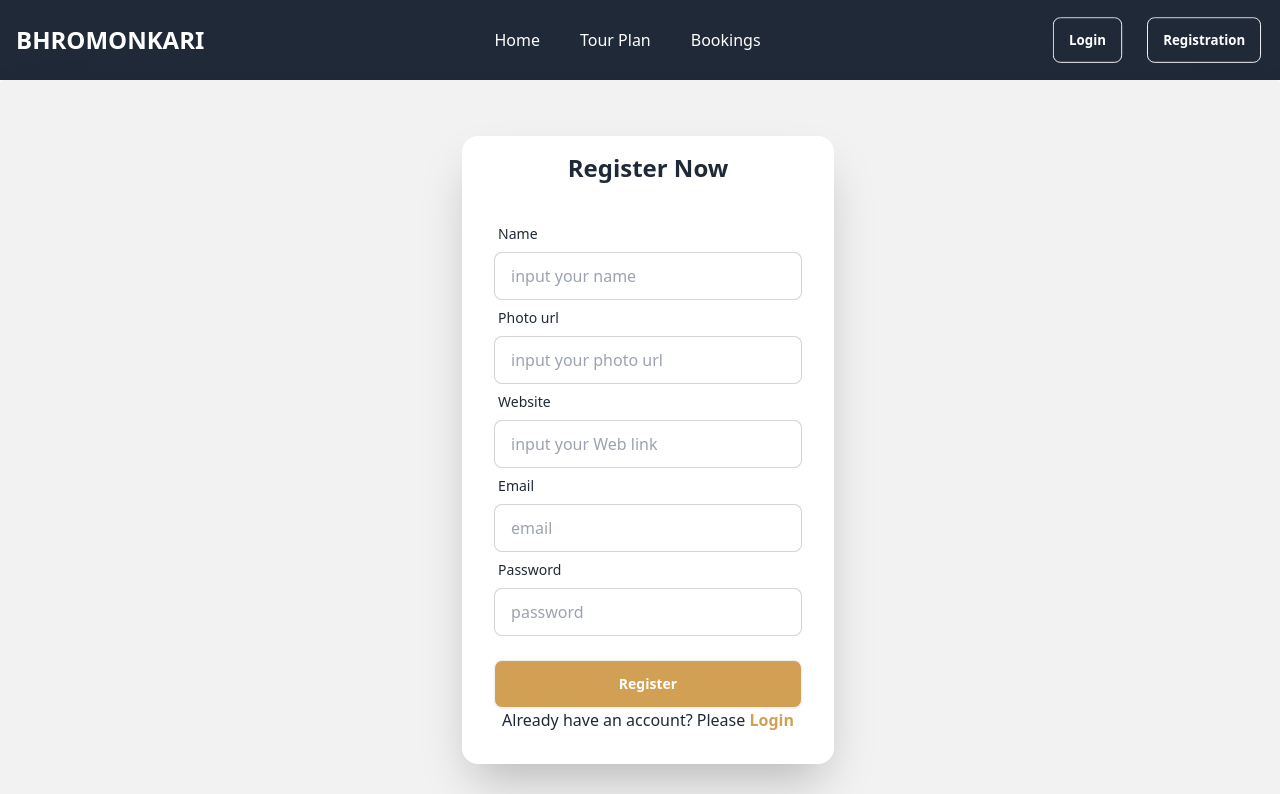
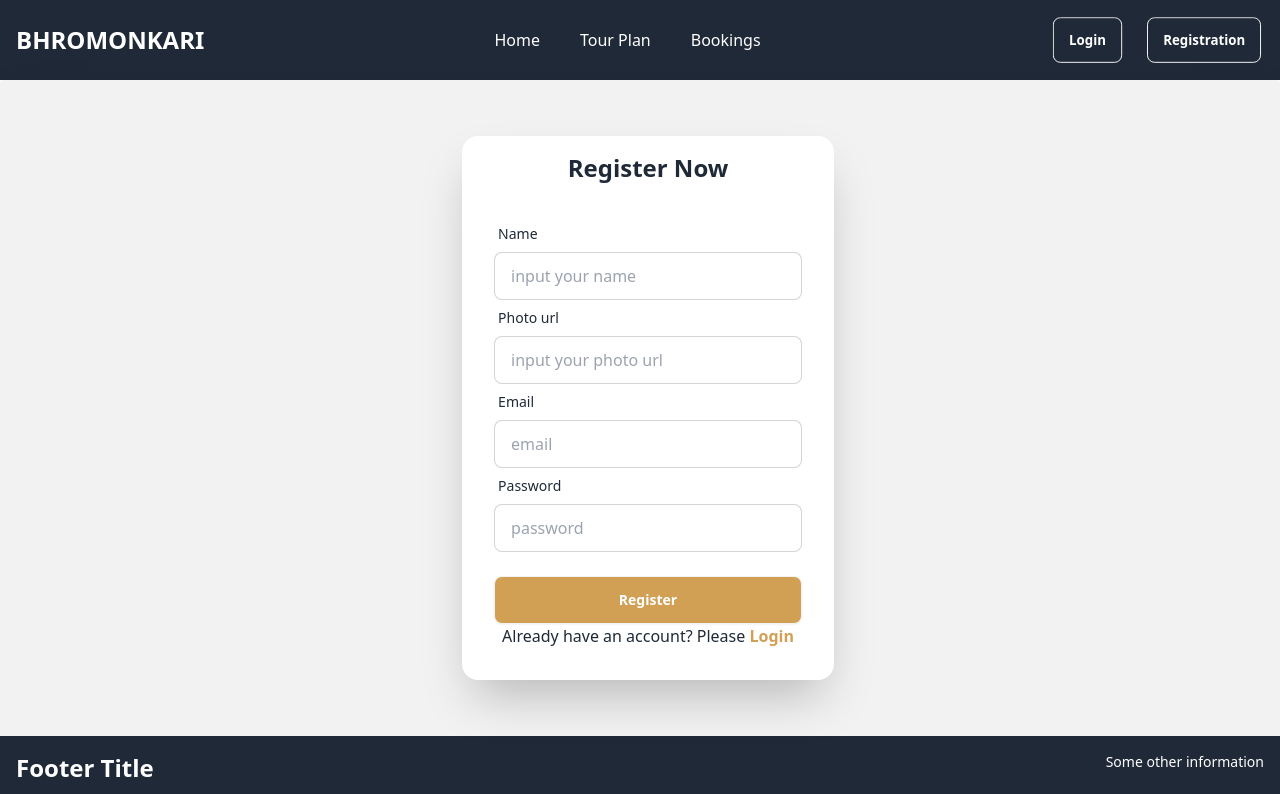
Before and after one commit to mehedishopnil/Bhromonkari, a React (Vite) app: page /registration in a window 1280 px wide. Shown: the top 794 px of the page. Built offline with nearby package versions, Linux system fonts and the light colour scheme; no server answers.

Commit message:
new update to solve error

```diff
--- a/src/Page/Registration/Registration.jsx
+++ b/src/Page/Registration/Registration.jsx
@@ -1,4 +1,4 @@
-import React, { useContext, useState } from 'react';
+import { useContext, useState } from 'react';
 import { Link, useLocation, useNavigate } from 'react-router-dom';
 import { AuthContext } from '../../providers/AuthProviders';
 
@@ -14,12 +14,11 @@ const Registration = () => {
     e.preventDefault();
     const form = e.target;
     const name = form.name.value;
-    const website = form.website.value;
     const email = form.email.value;
     const password = form.password.value;
     const photoUrl = form.photoUrl.value;
 
-    createUser(name, photoUrl, website, email, password)
+    createUser(name, photoUrl, email, password)
       .then((result) => {
         const loggedUser = result.user;
         console.log(loggedUser);
@@ -62,18 +61,6 @@ const Registration = () => {
                   type="text"
                   placeholder="input your photo url"
                   name="photoUrl"
-                  className="input input-bordered"
-                />
-              </div>
-
-              <div className="form-control">
-                <label className="label">
-                  <span className="label-text">Website</span>
-                </label>
-                <input
-                  type="text"
-                  placeholder="input your Web link"
-                  name="website"
                   className="input input-bordered"
                 />
               </div>
```
